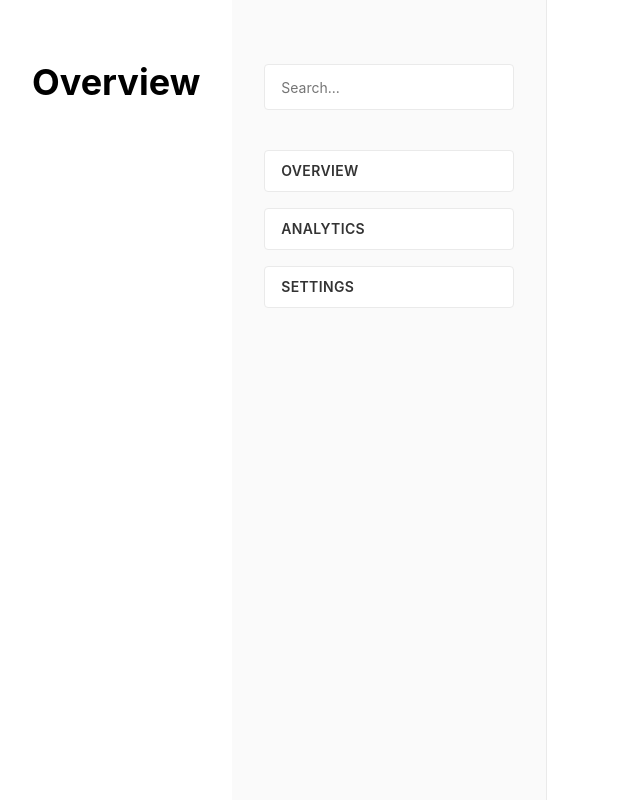
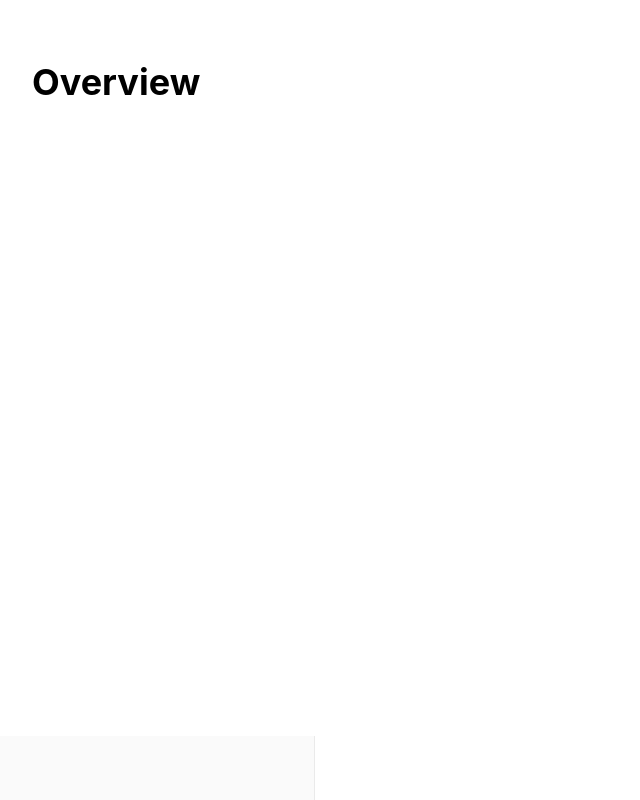
Before and after one commit to hulkthedev/portfolio-tracker-ui, a Next.js app: page /overview in a window 1280 px wide. Shown: the top 800 px of the page, without its empty margins (0-640 px from the left). Built offline with nearby package versions, Linux system fonts and the light colour scheme.

Commit message:
add stuff

```diff
--- a/components/layouts/layout.js
+++ b/components/layouts/layout.js
@@ -1,4 +1,5 @@
 import Head from 'next/head'
+import Navbar from "../navigation/navbar";
 import styles from './layout.module.css'
 
 export default function Layout({ children }) {
@@ -7,7 +8,12 @@ export default function Layout({ children }) {
             <Head>
                 <title>Layouts Example</title>
             </Head>
-            <main className={styles.main}>{children}</main>
+
+            <main className={styles.main}>
+                {children}
+            </main>
+
+            <Navbar />
         </>
     )
 }
--- /dev/null
+++ b/pages/404.jsx
@@ -0,0 +1,3 @@
+export default function Custom404() {
+    return <h1>404 - Page Not Found</h1>
+}
--- a/pages/overview.jsx
+++ b/pages/overview.jsx
@@ -10,10 +10,9 @@ export default function Overview() {
 }
 
 Overview.getLayout = function getLayout(page) {
-  return (
-      <Layout>
-        {page}
-        <Navbar />
-      </Layout>
-  )
+    return (
+        <Layout>
+            {page}
+        </Layout>
+    )
 }
```
Also changed, not shown: pages/index.jsx (+31 -0 lines).
